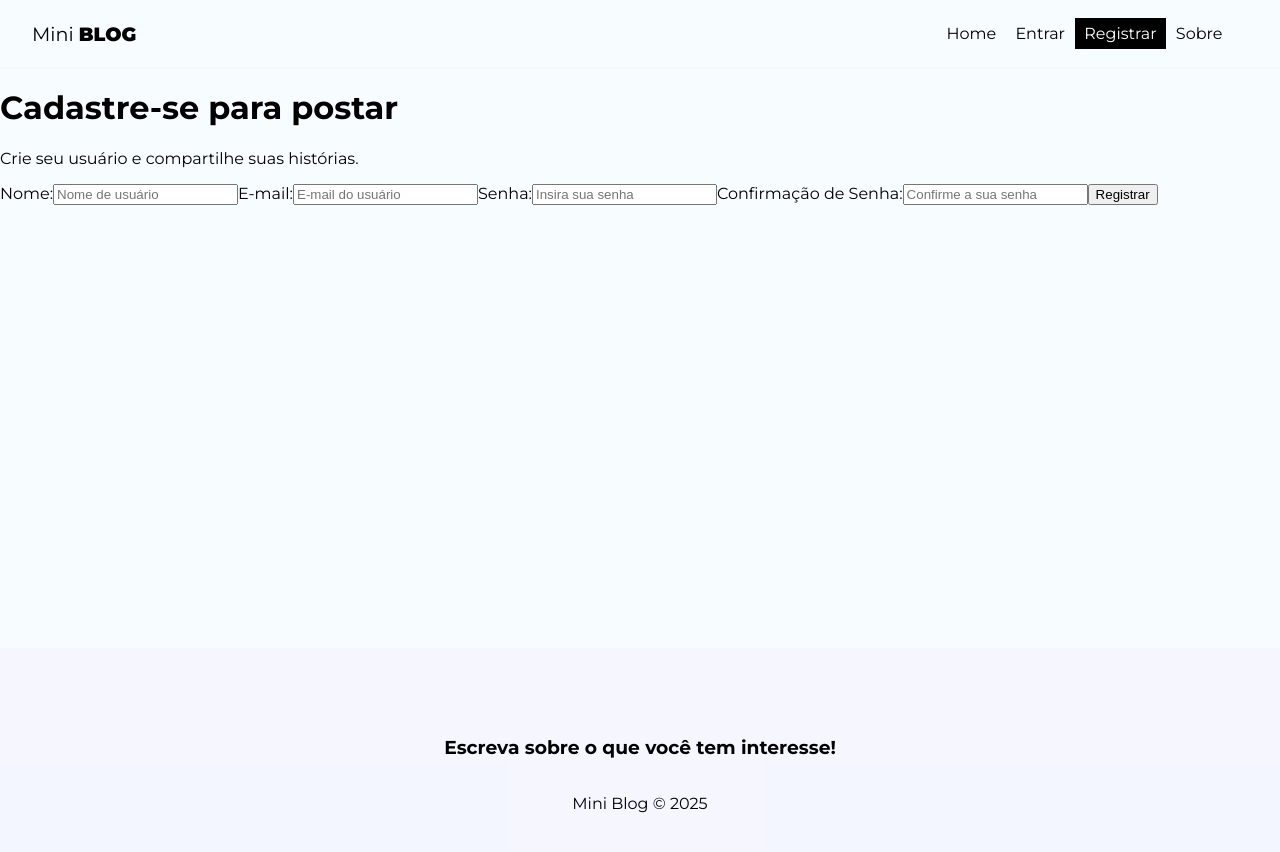
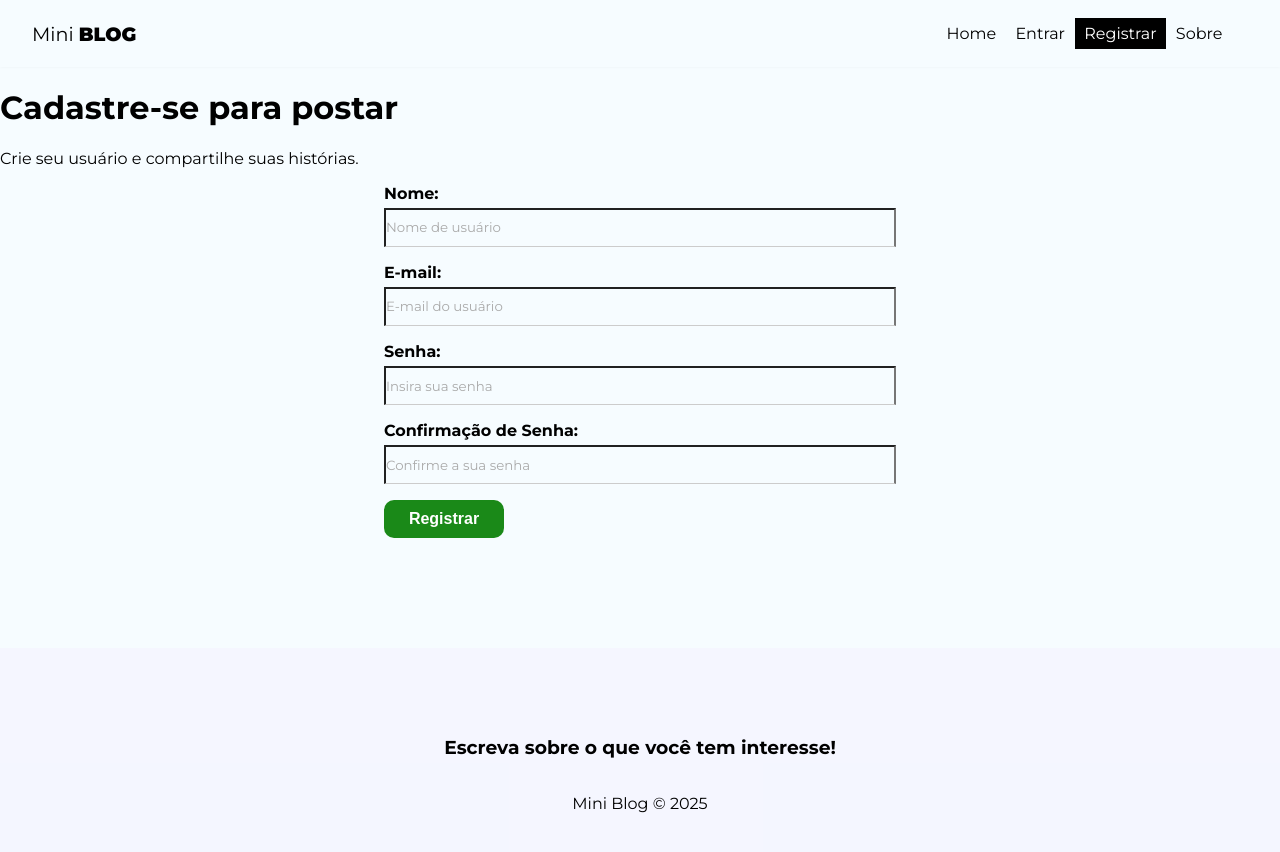
Before and after one commit to JBLimaGo/miniblog, a React (Create React App) app: page /register in a window 1280 px wide. Shown: the top 852 px of the page. Built offline with nearby package versions, Linux system fonts and the light colour scheme.

Commit message:
CSS Formulário

```diff
--- a/src/index.css
+++ b/src/index.css
@@ -17,6 +17,12 @@ body {
   padding: 0;
   margin: 0;
   font-family: "Montserrat", sans-serif;
+}
+
+input::placeholder,
+textarea::placeholder {
+  font-family: "Montserrat", sans-serif;
+  color: #aaa;
 }
 
 input:focus,
@@ -40,3 +46,83 @@ a:hover,
 nav button:hover {
   color: #bbb;
 }
+
+/* form styles */
+form {
+  max-width: 40%;
+  margin: 0 auto;
+}
+
+label {
+  display: flex;
+  flex-direction: column;
+  margin-bottom: 1px;
+}
+
+label span {
+  margin-bottom: 0.3em;
+  font-weight: bold;
+  text-align: left;
+}
+
+input,
+textarea {
+  box-sizing: border-box;
+  border: nome;
+  border-bottom: 1px solid #ccc;
+  padding: 0.8em 0;
+  background-color: transparent;
+}
+
+.btn {
+  background-color: #1a8918;
+  color: white;
+  text-align: center;
+  cursor: pointer;
+  border-radius: 10px;
+  width: 120px;
+  padding: 0.5em 1em;
+  font-weight: bold;
+  border: none;
+  padding: 10px 15px;
+  font-size: 1em;
+  transition: background-color 0.3s ease;
+}
+
+.btn.btn-dark {
+  background-color: #000;
+  border-radius: 0;
+}
+
+.btn.btn-outline {
+  background-color: transparent;
+  border-radius: 0;
+  color: #000;
+  border: 1px solid #000;
+  padding: 7px 30px;
+}
+
+.btn:hover {
+  background-color: #0f730c;
+  color: white;
+}
+
+.btn.btn-outline:hover {
+  background-color: #000;
+}
+
+.btn.btn-danger:hover {
+  background-color: #ff0000;
+}
+
+button[disabled] {
+  background-color: #aaa;
+}
+
+.container .error {
+  color: #721c24;
+  background-color: #f8d7da;
+  border: 1px solid #f5c6cb;
+  padding: 5px;
+  border-radius: 5px;
+}
--- a/src/pages/Register/Register.js
+++ b/src/pages/Register/Register.js
@@ -17,6 +17,7 @@ const Register = () => {
             placeholder="Nome de usuário"
           />
         </label>
+        <p></p>
         <label>
           <span>E-mail:</span>
           <input
@@ -26,6 +27,7 @@ const Register = () => {
             placeholder="E-mail do usuário"
           />
         </label>
+        <p></p>
         <label>
           <span>Senha:</span>
           <input
@@ -35,6 +37,7 @@ const Register = () => {
             placeholder="Insira sua senha"
           />
         </label>
+        <p></p>
         <label>
           <span>Confirmação de Senha:</span>
           <input
@@ -44,6 +47,7 @@ const Register = () => {
             placeholder="Confirme a sua senha"
           />
         </label>
+        <p></p>
         <button className="btn">Registrar</button>
       </form>
     </div>
```
